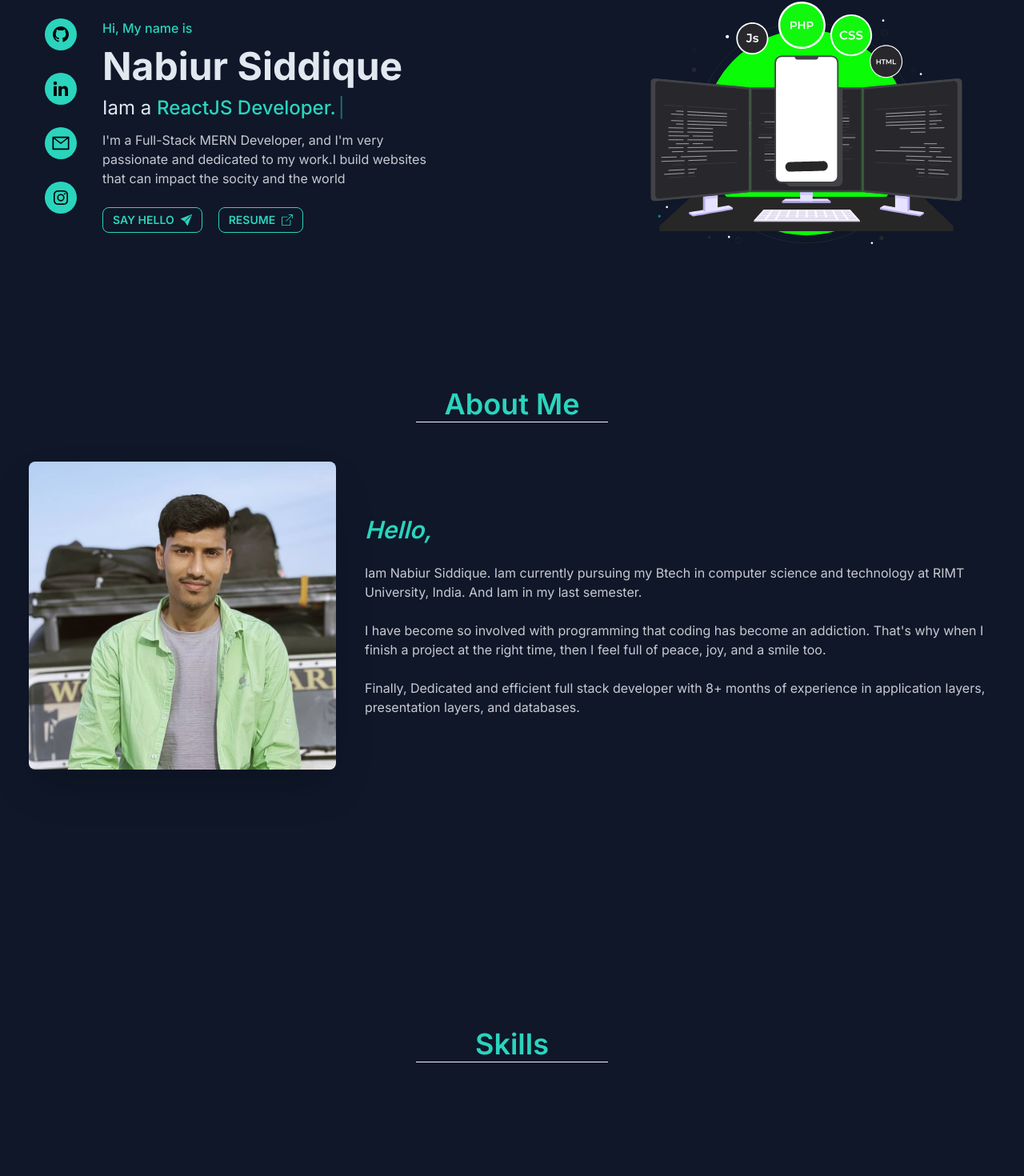
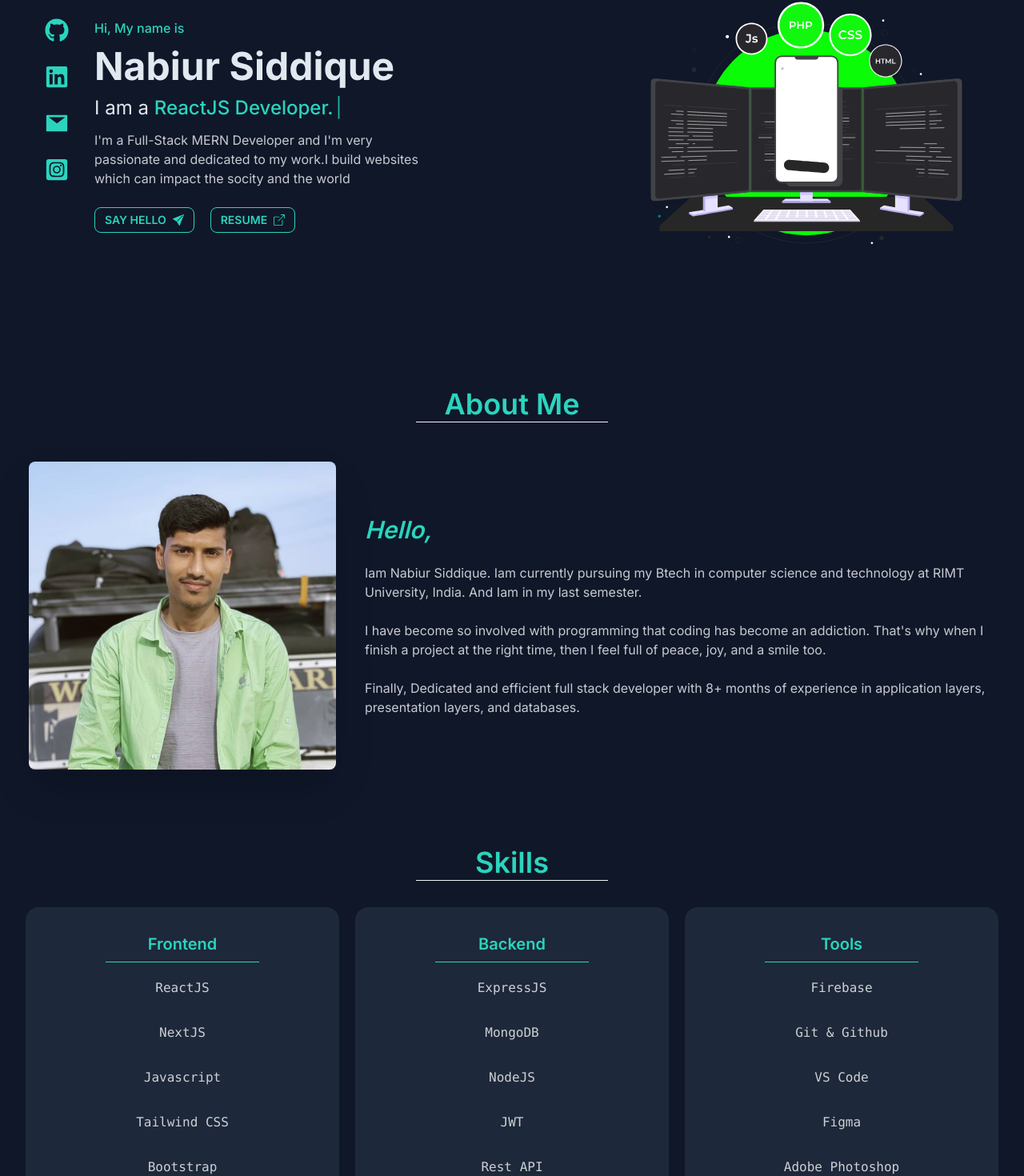
Before and after one commit to nabiursiddique/My-Portfolio-website, a React (Vite) app: page / in a window 1280 px wide. Shown: the part 191-1661 px from the top of the page at 80% size. Built offline with nearby package versions, Linux system fonts and the light colour scheme.

Commit message:
Design- Skill section is completed

```diff
--- a/index.html
+++ b/index.html
@@ -1,5 +1,5 @@
 <!DOCTYPE html>
-<html lang="en" data-theme="night">
+<html lang="en" data-theme="night" class="scroll-smooth">
   <head>
     <meta charset="UTF-8" />
     <link rel="icon" type="image/svg+xml" href="/vite.svg" />
--- a/src/components/About/About.jsx
+++ b/src/components/About/About.jsx
@@ -3,8 +3,7 @@ import NabiurSiddique from '../../assets/NabiurSiddique.jpg'
 
 const About = () => {
     return (
-
-        <section id='about' className='lg:mx-5 h-screen pt-10'>
+        <section id='about' className='lg:mx-5 pt-10'>
             <div className='hero mb-5'>
                 <div className='hero-content justify-start'>
                     <h2 className='text-4xl text-success font-semibold '>About Me</h2>
--- a/src/components/Home/Hero/Hero.jsx
+++ b/src/components/Home/Hero/Hero.jsx
@@ -41,14 +41,14 @@ const Hero = () => {
                             animate={{ y: 0, opacity: 1 }}
                             transition={{ duration: 0.5, delay: 0.8 }}
                             className="py-3 text-2xl"><span className='text-slate-200'>
-                                Iam a</span> <span className='text-success font-medium'>{text}</span><span className='text-success'><Cursor /></span>
+                                I am a</span> <span className='text-success font-medium'>{text}</span><span className='text-success'><Cursor /></span>
                         </motion.h3>
 
                         <motion.p
                             initial={{ y: 10, opacity: 0 }}
                             animate={{ y: 0, opacity: 1 }}
                             transition={{ duration: 0.5, delay: 0.9 }}
-                            className='pb-3 lg:w-4/5'>I'm a Full-Stack MERN Developer, and I'm very passionate and dedicated to my work.I build websites that can impact the socity and the world
+                            className='pb-3 lg:w-4/5'>I'm a Full-Stack MERN Developer and I'm very passionate and dedicated to my work.I build websites which can impact the socity and the world
                         </motion.p>
 
                         <LinksForSmDevice />
--- a/src/components/Home/Leftside/Leftside.jsx
+++ b/src/components/Home/Leftside/Leftside.jsx
@@ -1,6 +1,8 @@
 import React from 'react';
-import { BiLogoGithub, BiLogoLinkedin, BiLogoInstagram } from "react-icons/bi";
-import { AiOutlineMail } from "react-icons/ai";
+import { BiLogoLinkedin, BiLogoInstagram } from "react-icons/bi";
+import { AiFillMail } from "react-icons/ai";
+import { FiGithub, FiLinkedin } from "react-icons/fi";
+import { FaGithub, FaLinkedin, FaInstagramSquare } from "react-icons/fa";
 import { motion } from "framer-motion";
 
 const Leftside = () => {
@@ -11,32 +13,32 @@ const Leftside = () => {
                     initial={{ y: 10, opacity: 0 }}
                     animate={{ y: 0, opacity: 1 }}
                     transition={{ duration: 0.5, delay: 0.6 }}
-                    className='bg-success p-2 rounded-full' href="https://github.com/nabiursiddique" target='blank'>
-                    <BiLogoGithub className='text-2xl text-black hover:text-white ' />
+                    href="https://github.com/nabiursiddique" target='blank'>
+                    <FaGithub className='text-3xl text-success hover:text-white' />
                 </motion.a>
 
                 <motion.a
                     initial={{ y: 10, opacity: 0 }}
                     animate={{ y: 0, opacity: 1 }}
                     transition={{ duration: 0.5, delay: 0.7 }}
-                    className='bg-success p-2 rounded-full' href="https://www.linkedin.com/in/nabiur-siddique" target='blank'>
-                    <BiLogoLinkedin className='text-2xl text-black hover:text-white ' />
+                    href="https://www.linkedin.com/in/nabiur-siddique" target='blank'>
+                    <FaLinkedin className='text-3xl text-success hover:text-white ' />
                 </motion.a>
 
                 <motion.a
                     initial={{ y: 10, opacity: 0 }}
                     animate={{ y: 0, opacity: 1 }}
                     transition={{ duration: 0.5, delay: 0.8 }}
-                    className='bg-success p-2 rounded-full' href="mailto:nabiursiddique01@gmail.com">
-                    <AiOutlineMail className='text-2xl text-black hover:text-white ' />
+                    href="mailto:nabiursiddique01@gmail.com">
+                    <AiFillMail className='text-3xl text-success hover:text-white' />
                 </motion.a>
 
                 <motion.a
                     initial={{ y: 10, opacity: 0 }}
                     animate={{ y: 0, opacity: 1 }}
                     transition={{ duration: 0.5, delay: 0.9 }}
-                    className='bg-success p-2 rounded-full' href="https://www.instagram.com/nabiur_siddique" target='blank'>
-                    <BiLogoInstagram className='text-2xl text-black hover:text-white ' />
+                    href="https://www.instagram.com/nabiur_siddique" target='blank'>
+                    <FaInstagramSquare className='text-3xl text-success hover:text-white' />
                 </motion.a>
             </div>
         </section>
--- a/src/components/ScrollToTop/ScrollToTop.jsx
+++ b/src/components/ScrollToTop/ScrollToTop.jsx
@@ -28,7 +28,7 @@ const ScrollToTop = () => {
         <>
             {
                 isVisible && (
-                    <div className='btn btn-success fixed right-10 bottom-10' onClick={GoToTop}>
+                    <div className='btn btn-success fixed right-10 bottom-10 hover:text-white' onClick={GoToTop}>
                         <AiOutlineArrowUp />
                     </div>
                 )
--- a/src/components/Skills/Skills.jsx
+++ b/src/components/Skills/Skills.jsx
@@ -1,14 +1,53 @@
 import React from 'react';
 
 const Skills = () => {
+    const frontend = ['ReactJS', 'NextJS', 'Javascript', 'Tailwind CSS', 'Bootstrap'];
+    const backend = ['ExpressJS', 'MongoDB', 'NodeJS', 'JWT', 'Rest API']
+    const tools = ['Firebase', 'Git & Github', 'VS Code', 'Figma', 'Adobe Photoshop']
     return (
-        <section id='skills' className='lg:mx-5 h-screen pt-10'>
+        <section id='skills' className='lg:mx-5 my-16'>
             <div className='hero mb-5'>
                 <div className='hero-content justify-start'>
                     <h2 className='text-4xl text-success font-semibold '>Skills</h2>
                 </div>
                 <span className='w-60 h-[.5px] bg-slate-100 mt-11'></span>
             </div>
+
+            <div>
+                <div className='grid lg:grid-cols-3 md:grid-cols-2 grid-cols-1 gap-5 px-3'>
+
+                    <div className="card bg-neutral text-neutral-content">
+                        <div className="card-body items-center text-center">
+                            <h2 className="card-title text-success">Frontend</h2>
+                            <span className='w-48 h-[.5px] bg-success'></span>
+                            {
+                                frontend.map(item => <p className='font-mono py-3'>{item}</p>)
+                            }
+
+                        </div>
+                    </div>
+
+                    <div className="card bg-neutral text-neutral-content">
+                        <div className="card-body items-center text-center">
+                            <h2 className="card-title text-success">Backend</h2>
+                            <span className='w-48 h-[.5px] bg-success'></span>
+                            {
+                                backend.map(item => <p className='font-mono py-3'>{item}</p>)
+                            }
+                        </div>
+                    </div>
+
+                    <div className="card bg-neutral text-neutral-content">
+                        <div className="card-body items-center text-center">
+                            <h2 className="card-title text-success">Tools</h2>
+                            <span className='w-48 h-[.5px] bg-success'></span>
+                            {
+                                tools.map(item => <p className='font-mono py-3'>{item}</p>)
+                            }
+                        </div>
+                    </div>
+                </div>
+            </div>
         </section>
     );
 };
```
